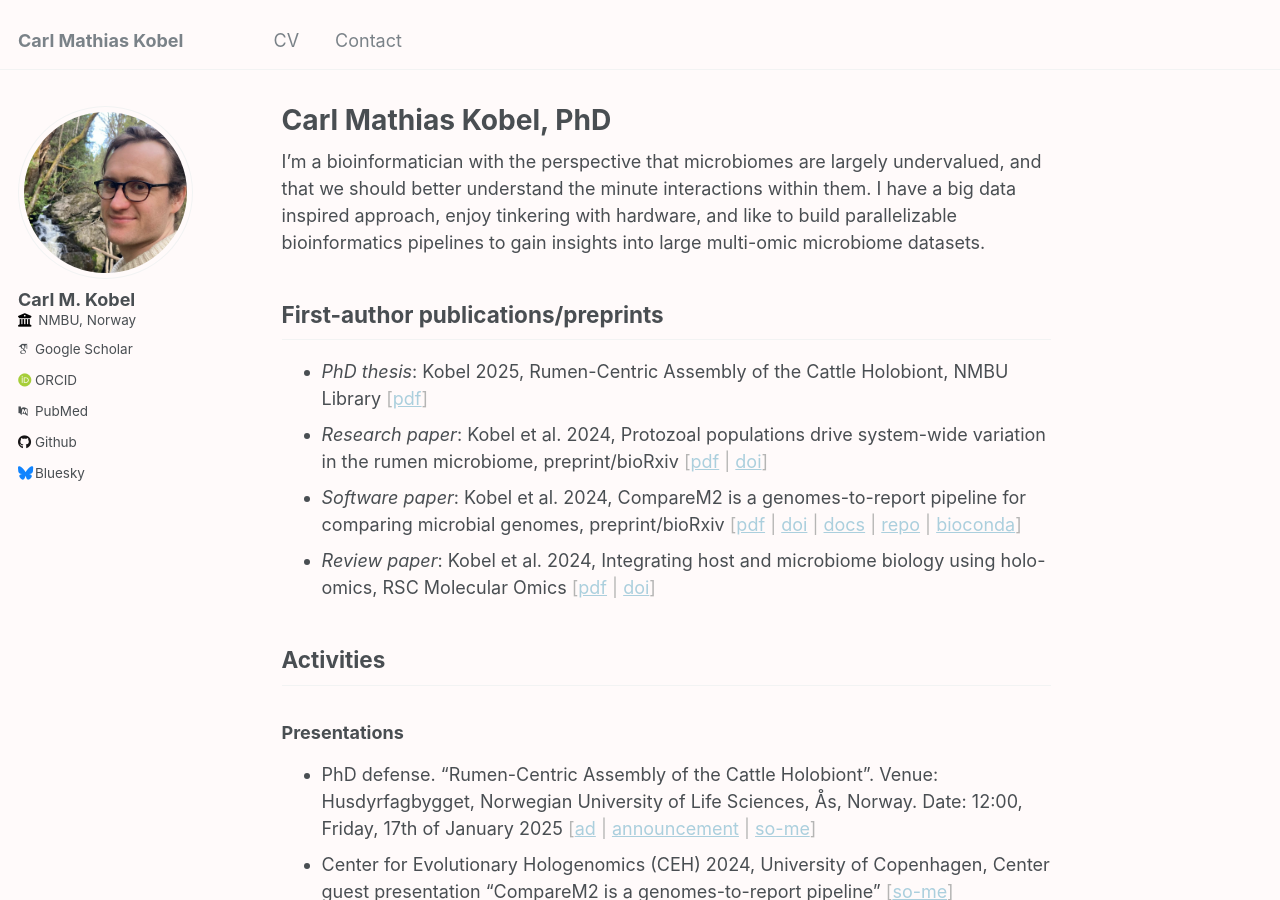
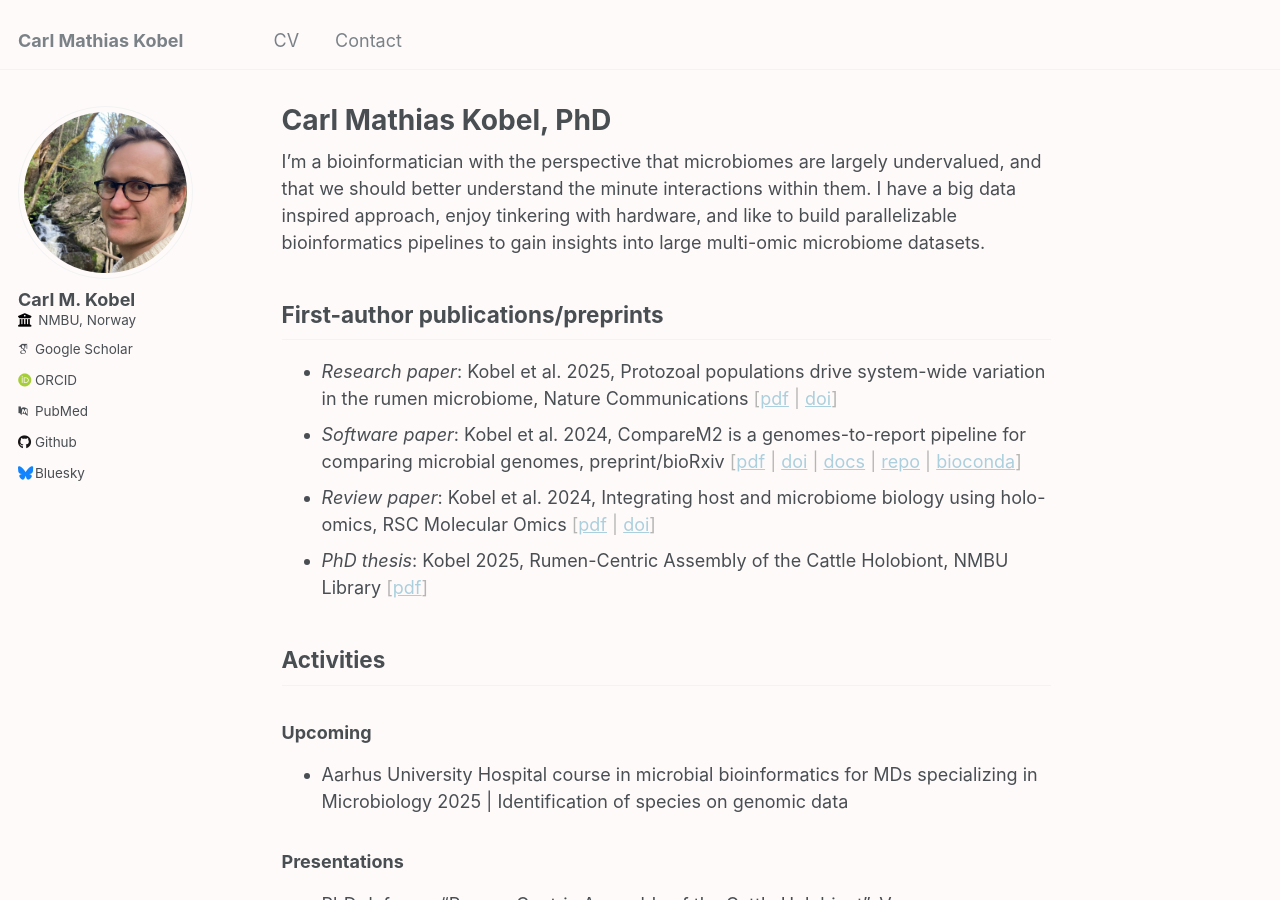
Before and after one commit to cmkobel/cmkobel.github.io, a Jekyll site: the page built from _pages/about.md, in a window 1280 px wide and 900 px high. Built offline with Jekyll 4.4.1, drawn with Linux system fonts in a browser that asks for light colours; some web fonts are replaced.

Commit message:
Update about.md

```diff
--- a/_pages/about.md
+++ b/_pages/about.md
@@ -12,12 +12,15 @@ I'm a bioinformatician with the perspective that microbiomes are largely underva
 
 ## First-author publications/preprints
 
-  - *PhD thesis*: Kobel 2025, Rumen-Centric Assembly of the Cattle Holobiont, NMBU Library <span class="shaded">[[pdf](https://raw.githubusercontent.com/cmkobel/cmkobel.github.io/refs/heads/master/files/thesis_merge__170x240_-28.pdf)]</span>
-  - *Research paper*: Kobel et al. 2024, Protozoal populations drive system-wide variation in the rumen microbiome, preprint/bioRxiv <span class="shaded">[[pdf](https://www.biorxiv.org/content/10.1101/2024.12.05.626740.full.pdf) \| [doi](https://www.biorxiv.org/content/10.1101/2024.12.05.626740)]</span>
+  - *Research paper*: Kobel et al. 2025, Protozoal populations drive system-wide variation in the rumen microbiome, Nature Communications <span class="shaded">[[pdf](https://www.nature.com/articles/s41467-025-61302-2.pdf) \| [doi](https://doi.org/10.1038/s41467-025-61302-2)]</span>
   - *Software paper*: Kobel et al. 2024, CompareM2 is a genomes-to-report pipeline for comparing microbial genomes, preprint/bioRxiv <span class="shaded">[[pdf](https://www.biorxiv.org/content/10.1101/2024.07.12.603264v2.full.pdf) \| [doi](https://doi.org/10.1101/2024.07.12.603264 ) \| [docs](https://comparem2.readthedocs.io/) \| [repo](https://github.com/cmkobel/CompareM2) \| [bioconda](https://anaconda.org/bioconda/comparem2)]</span>
   - *Review paper*: Kobel et al. 2024, Integrating host and microbiome biology using holo-omics, RSC Molecular Omics <span class="shaded">[[pdf](https://github.com/cmkobel/cmkobel.github.io/raw/master/files/Kobel%20et%20al.%202024%20-%20Integrating%20host%20and%20microbiome%20biology%20using%20holo-omics.pdf) \| [doi](https://doi.org/10.1039/D4MO00017J)]</span>
+  - *PhD thesis*: Kobel 2025, Rumen-Centric Assembly of the Cattle Holobiont, NMBU Library <span class="shaded">[[pdf](https://raw.githubusercontent.com/cmkobel/cmkobel.github.io/refs/heads/master/files/thesis_merge__170x240_-28.pdf)]</span>
 
 ## Activities
+
+### Upcoming
+- Aarhus University Hospital course in microbial bioinformatics for MDs specializing in Microbiology 2025 \| Identification of species on genomic data
 
 ### Presentations
 
```
